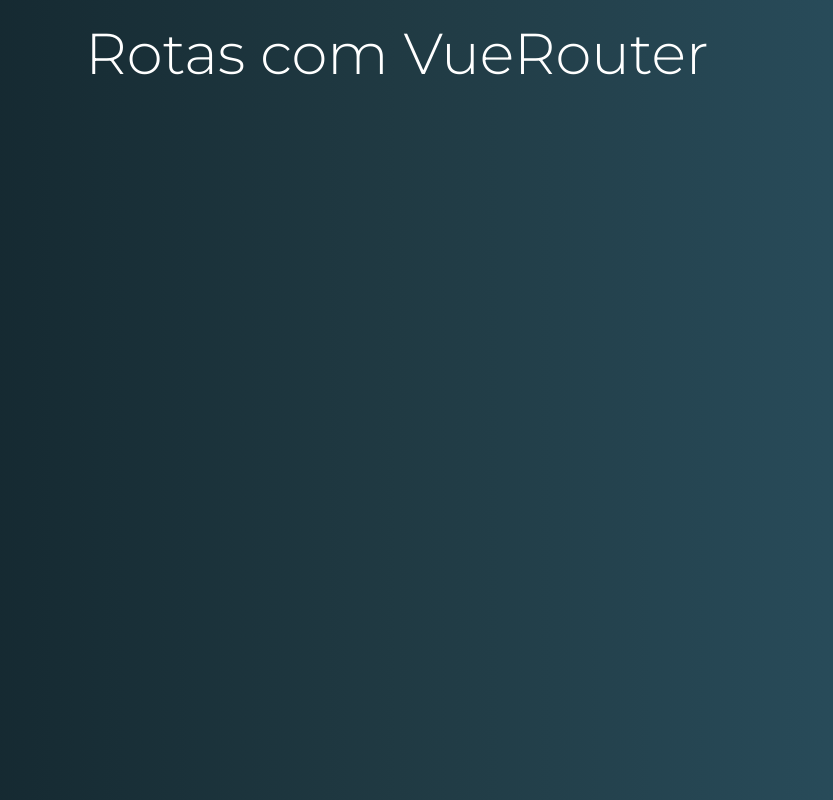
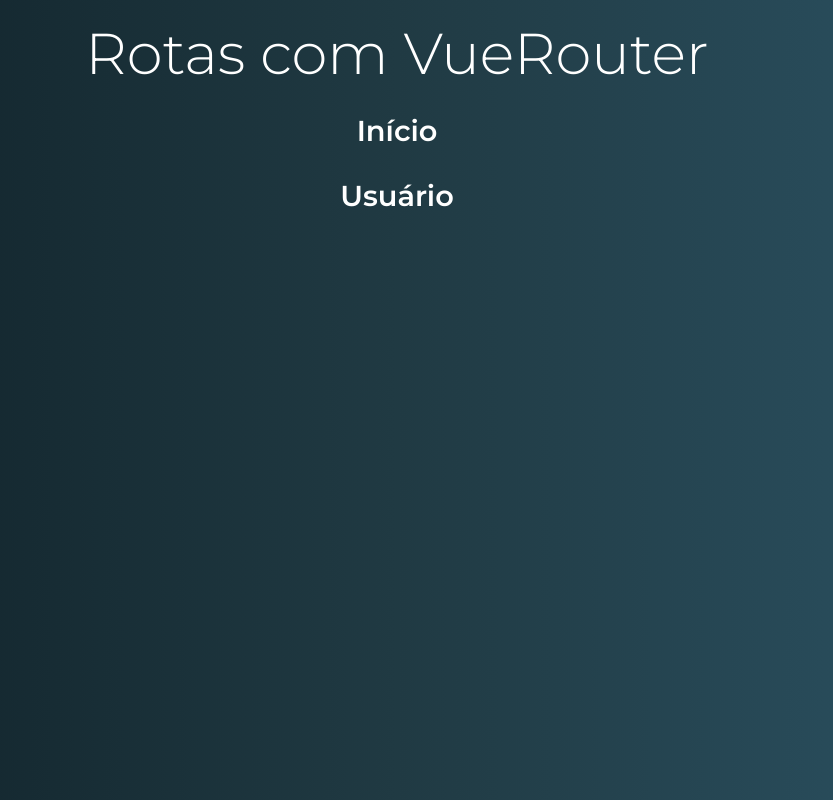
Before and after one commit to JFmaia/curso_vue, a Vue app in the folder vue-router/rotas-exercicios/: page /usuario/1 in a window 1280 px wide. Shown: the whole page, without its empty margins (243-1076 px from the left). Built offline with nearby package versions, Linux system fonts and the light colour scheme.

Commit message:
feat: Criando um menu para utilizar routes-link.

```diff
--- a/vue-router/rotas-exercicios/src/App.vue
+++ b/vue-router/rotas-exercicios/src/App.vue
@@ -1,14 +1,16 @@
 <template>
 	<div id="app">
 		<h1>Rotas com VueRouter</h1>
+		<Menu/>
 		<!--Adicionando a entrada das rotas no App-->
 		<router-view />
 	</div>
 </template>
 
 <script>
+import Menu from './components/template/Menu.vue'
 export default {
-
+	components: { Menu },
 }
 </script>
 
--- /dev/null
+++ b/vue-router/rotas-exercicios/src/components/template/Menu.vue
@@ -0,0 +1,16 @@
+<template>
+    <nav class="menu">
+        <router-link to="/">Início</router-link>
+        <router-link to="/usuario">Usuário</router-link>
+    </nav>
+</template>
+
+<script>
+export default {
+
+}
+</script>
+
+<style>
+
+</style>
```
